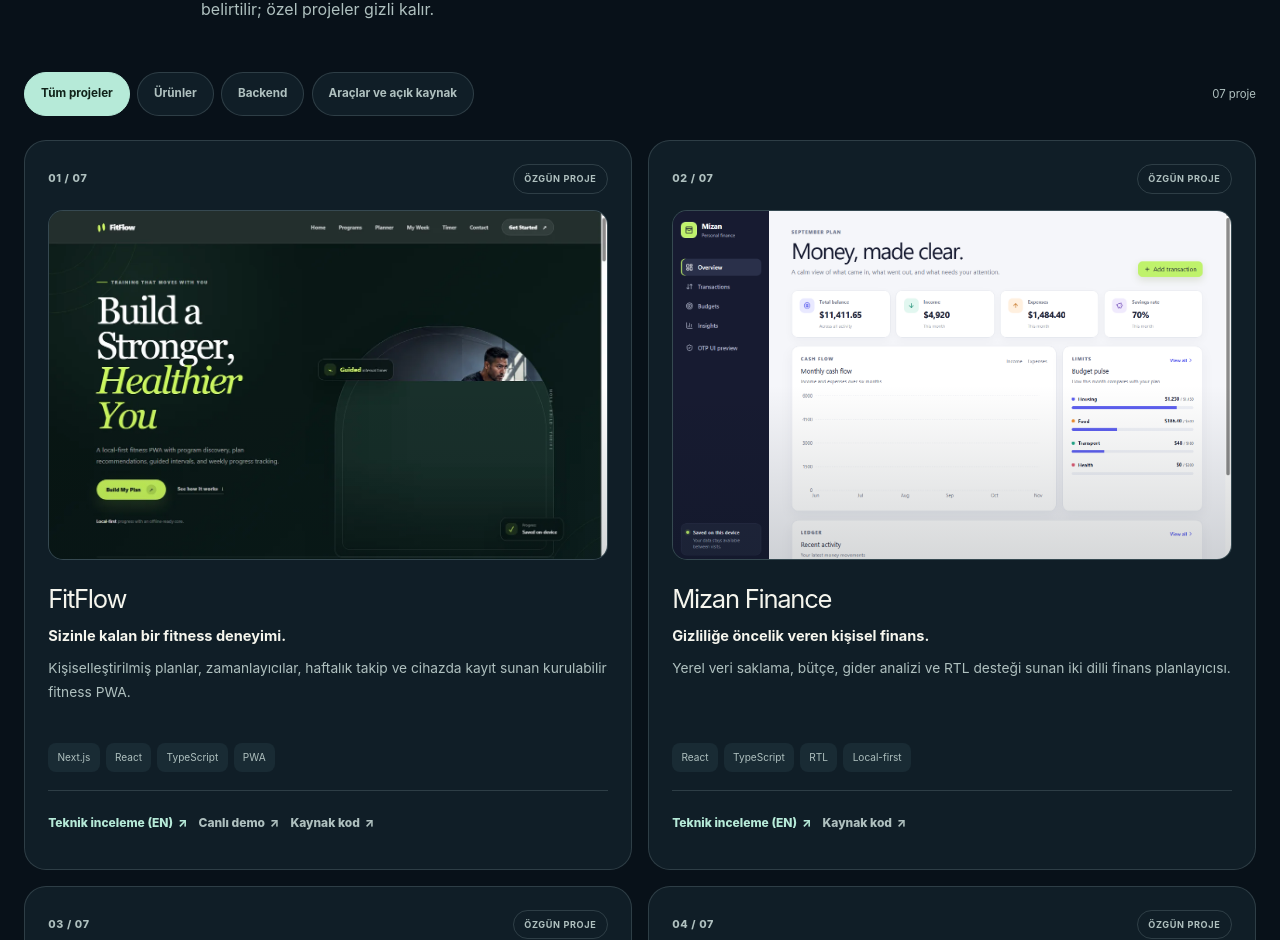
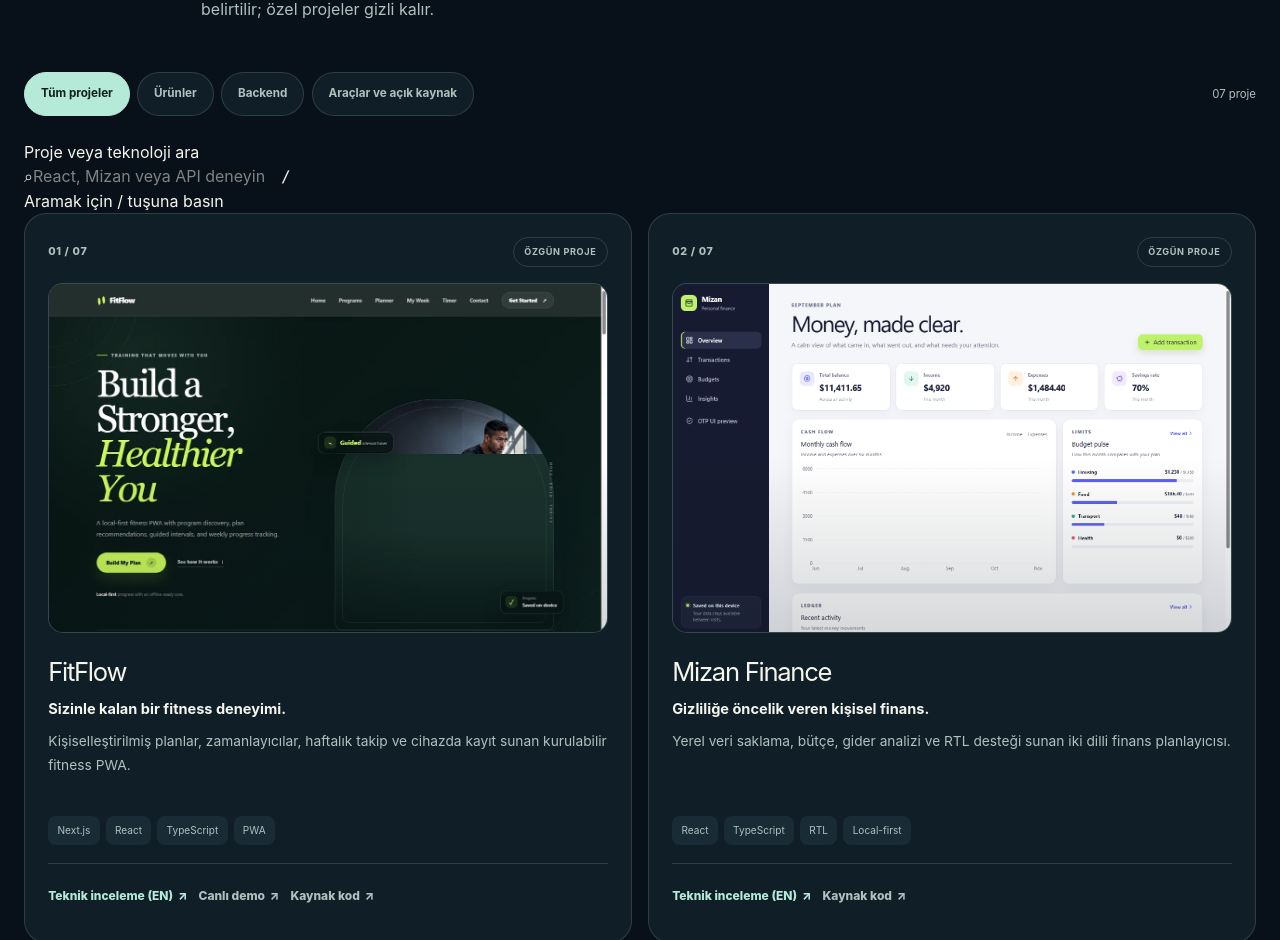
Before and after one commit to rahman-997/portfolio, a Next.js app: page /tr in a window 1280 px wide. Shown: the part 1376-2316 px from the top of the page. Built offline with nearby package versions, Linux system fonts and the light colour scheme.

Commit message:
feat(projects): add accessible trilingual instant search, keyboard shortcut and clear empty state

```diff
--- a/app/experience/ProjectExplorer.tsx
+++ b/app/experience/ProjectExplorer.tsx
@@ -1,5 +1,5 @@
 "use client";
-import { useState } from "react";
+import { useEffect, useRef, useState } from "react";
 import Image from "next/image";
 import type { Locale } from "./locale";
 import { TEXT } from "./locale";
@@ -9,6 +9,21 @@ import styles from "./experience.module.css";
 type Filter = "all" | ProjectGroup;
 export default function ProjectExplorer({locale}:{locale:Locale}) {
   const [filter,setFilter] = useState<Filter>("all");
+  const [query,setQuery] = useState("");
+  const inputRef = useRef<HTMLInputElement>(null);
+  useEffect(() => {
+    const focusSearch = (event: KeyboardEvent) => {
+      if (event.key !== "/" || event.ctrlKey || event.metaKey || event.altKey) return;
+      const target = event.target;
+      if (target instanceof HTMLElement && (
+        target.isContentEditable || ["INPUT", "TEXTAREA", "SELECT"].includes(target.tagName)
+      )) return;
+      event.preventDefault();
+      inputRef.current?.focus();
+    };
+    window.addEventListener("keydown", focusSearch);
+    return () => window.removeEventListener("keydown", focusSearch);
+  }, []);
   const t=TEXT[locale];
   const filters: {id:Filter; label:string}[] = [
     {id:"all",label:t.filterAll},
@@ -16,7 +31,20 @@ export default function ProjectExplorer({locale}:{locale:Locale}) {
     {id:"backend",label:t.filterBackend},
     {id:"tools",label:t.filterTools}
   ];
-  const filtered=filter==="all"?PUBLIC_PROJECTS:PUBLIC_PROJECTS.filter(p=>p.group===filter);
+  const searchCopy = {
+    en: { label: "Search projects or technologies", placeholder: "Try React, Mizan or API…", clear: "Clear search", empty: "No matching projects. Try another keyword or reset the filters.", reset: "Show all projects", hint: "Press / to search" },
+    ar: { label: "ابحث عن مشروع أو تقنية", placeholder: "جرّب React أو Mizan أو API…", clear: "مسح البحث", empty: "ما لقينا مشاريع مطابقة. جرّب كلمة ثانية أو امسح الفلاتر.", reset: "عرض كل المشاريع", hint: "اضغط / للبحث" },
+    tr: { label: "Proje veya teknoloji ara", placeholder: "React, Mizan veya API deneyin…", clear: "Aramayı temizle", empty: "Eşleşen proje bulunamadı. Başka bir kelime deneyin veya filtreleri sıfırlayın.", reset: "Tüm projeleri göster", hint: "Aramak için / tuşuna basın" },
+  }[locale];
+  const normalizedQuery = query.trim().toLocaleLowerCase(locale);
+  const filtered = PUBLIC_PROJECTS.filter(p => {
+    if (filter !== "all" && p.group !== filter) return false;
+    if (!normalizedQuery) return true;
+    const searchable = [p.name, p.id, ...p.stack, p.text[locale].headline, p.text[locale].description]
+      .join(" ").toLocaleLowerCase(locale);
+    return searchable.includes(normalizedQuery);
+  });
+  const resetSearch = () => { setQuery(""); setFilter("all"); inputRef.current?.focus(); };
   return <>
     <div className={styles.projectToolbar}>
       <div className={styles.filterList} role="group" aria-label={t.projectEyebrow}>
@@ -26,7 +54,23 @@ export default function ProjectExplorer({locale}:{locale:Locale}) {
       </div>
       <output className={styles.resultCount} aria-live="polite">{String(filtered.length).padStart(2,"0")} {t.projectCount}</output>
     </div>
-    <div className={styles.projectGrid}>
+    <div className={styles.projectSearchBar}>
+      <div className={styles.projectSearchField}>
+        <label htmlFor="portfolio-project-search">{searchCopy.label}</label>
+        <div className={styles.projectSearchInput}>
+          <span aria-hidden="true" className={styles.projectSearchSymbol}>⌕</span>
+          <input id="portfolio-project-search" ref={inputRef} type="search" autoComplete="off"
+            value={query} placeholder={searchCopy.placeholder}
+            onChange={event => setQuery(event.target.value)}
+            onKeyDown={event => { if (event.key === "Escape" && query) { event.preventDefault(); setQuery(""); } }}
+            aria-controls="portfolio-project-results" />
+          {query ? <button type="button" aria-label={searchCopy.clear}
+            onClick={() => { setQuery(""); inputRef.current?.focus(); }}>×</button> : <kbd aria-hidden="true">/</kbd>}
+        </div>
+      </div>
+      <span className={styles.projectSearchHint}>{searchCopy.hint}</span>
+    </div>
+    <div className={styles.projectGrid} id="portfolio-project-results">
       {filtered.map((p,index)=><article className={styles.project} key={p.id}>
         <div className={styles.cardTop}>
           <span className={styles.projectNumber}>{String(index+1).padStart(2,"0")} / {String(filtered.length).padStart(2,"0")}</span>
@@ -44,6 +88,10 @@ export default function ProjectExplorer({locale}:{locale:Locale}) {
         </div>
       </article>)}
     </div>
+    {filtered.length === 0 ? <div className={styles.projectEmpty} data-empty-project-results role="status">
+      <p>{searchCopy.empty}</p>
+      <button type="button" onClick={resetSearch}>{searchCopy.reset} ↗</button>
+    </div> : null}
     <p className={styles.repoNotice}>{t.repoNotice} {t.otherLocaleNote}</p>
   </>;
 }
```
